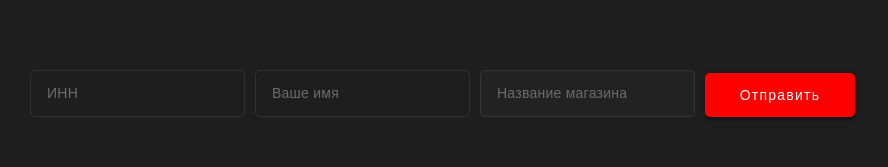
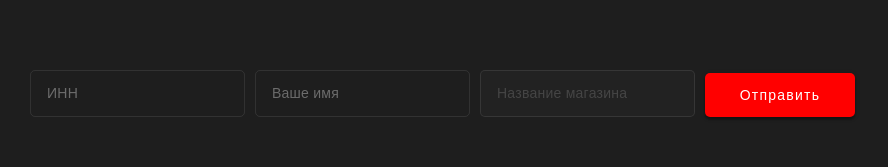
Before and after one commit to mot9igit/DartAgencyTask, a Vue app: page / in a window 1280 px wide. Shown: the part 475-642 px from the top of the page, without its empty margins (0-888 px from the left). Built offline with nearby package versions, Linux system fonts and the light colour scheme.

Commit message:
Исправление компонента CustomInput.vue Изменил цвет placeholder при disable инпута

```diff
--- a/src/components/UI/CustomInput.vue
+++ b/src/components/UI/CustomInput.vue
@@ -77,6 +77,10 @@ export default defineComponent({
 	&:disabled {
 		background-color: var(--color-light-black);
 		border-color: var(--color-transparent-10-white);
+
+		&::placeholder {
+			color: var(--color-light-very-dark-gray);
+		}
 	}
 
 	&:user-invalid {
--- a/src/styles/_variables.scss
+++ b/src/styles/_variables.scss
@@ -17,6 +17,7 @@
 	--color-light-dark-alt-gray: #a0a0a0;
 	--color-dark-gray: #444444;
 	--color-dark-alt-gray: #6c6c6c;
+	--color-light-very-dark-gray: #454545;
 	--color-very-dark-gray: #222222;
 	--color-alt-gray: #6a6a6a;
 	--color-alt-light-gray: #787878;
```
